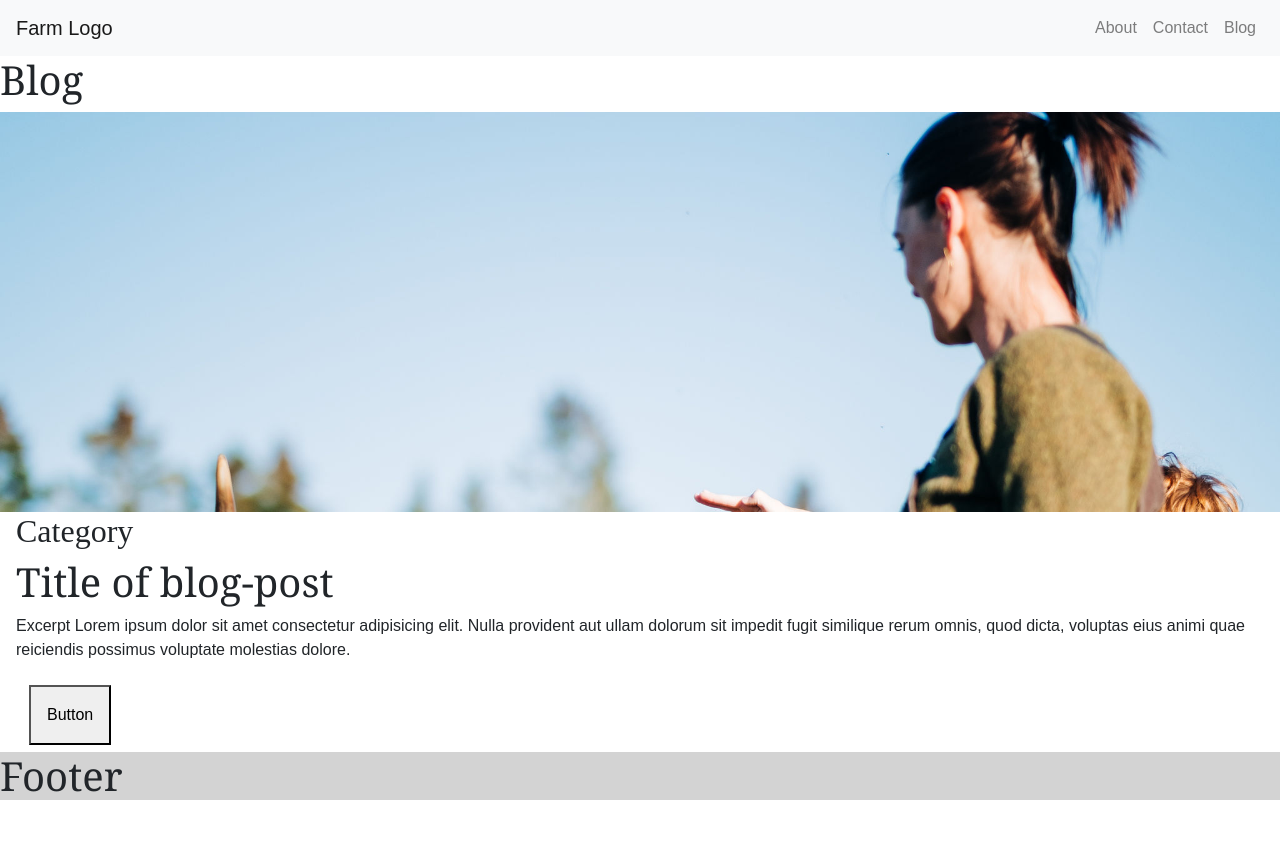
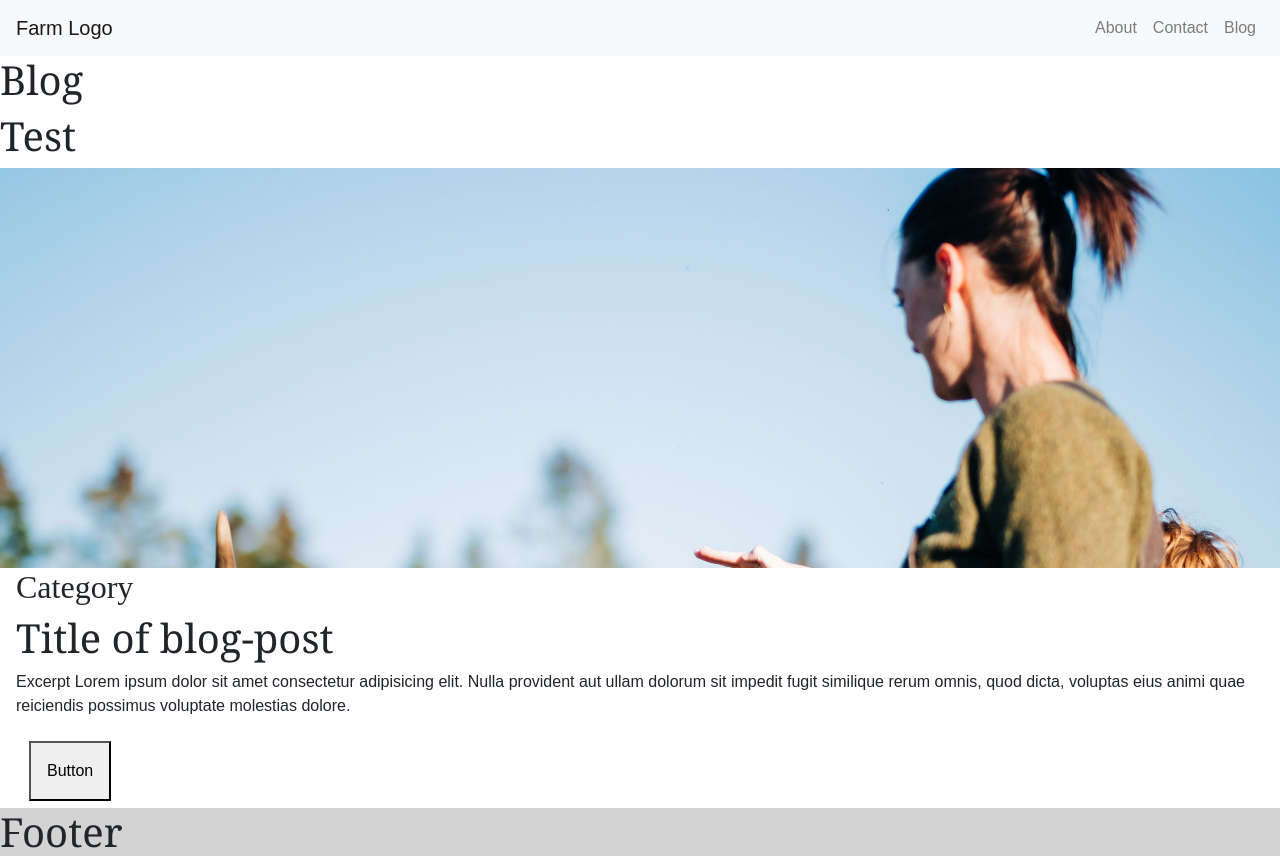
Before and after one commit to skyrocketideas/robertsons-farm, a React (Create React App) app: page /blog in a window 1280 px wide. Before the commit the page ends 808 px from the top, so only its background shows below. Built offline with nearby package versions, Linux system fonts and the light colour scheme; no server answers; a web font is replaced by a local one.

Commit message:
feature: add fetch for article list

```diff
--- a/src/components/ArticleList.js
+++ b/src/components/ArticleList.js
@@ -0,0 +1,23 @@
+import React, { useEffect, useState } from "react";
+import "../App.css";
+
+function ArticleList() {
+	useEffect(function () {
+		const apiUrl =
+			"https://kokkedalpaavej.dk/blog/wp-json/wp/v2/posts/?_embed&per_page=100";
+		fetch(apiUrl)
+			.then((res) => {
+				return res.json();
+			})
+			.then((repos) => {
+				console.log("The data ...", repos);
+			});
+	});
+	return (
+		<div>
+			<h1>Test</h1>
+		</div>
+	);
+}
+
+export default ArticleList;
--- /dev/null
+++ b/src/components/ArticleListLoading.js
@@ -0,0 +1 @@
+import React from "react";
--- a/src/pages/Blog.js
+++ b/src/pages/Blog.js
@@ -1,11 +1,13 @@
 import React from "react";
 import Button from "../components/Button";
+import ArticleList from "../components/ArticleList";
 import "../App.css";
 
 function Blog() {
 	return (
 		<div>
 			<h1>Blog</h1>
+			<ArticleList />
 			<article className="blog-post">
 				<div className="blog-post__feat-img"></div>
 				<div className="blog-post__text-wrapper">
```
Also changed, not shown: 1 other file (tests, documents, lock files or other folders).
